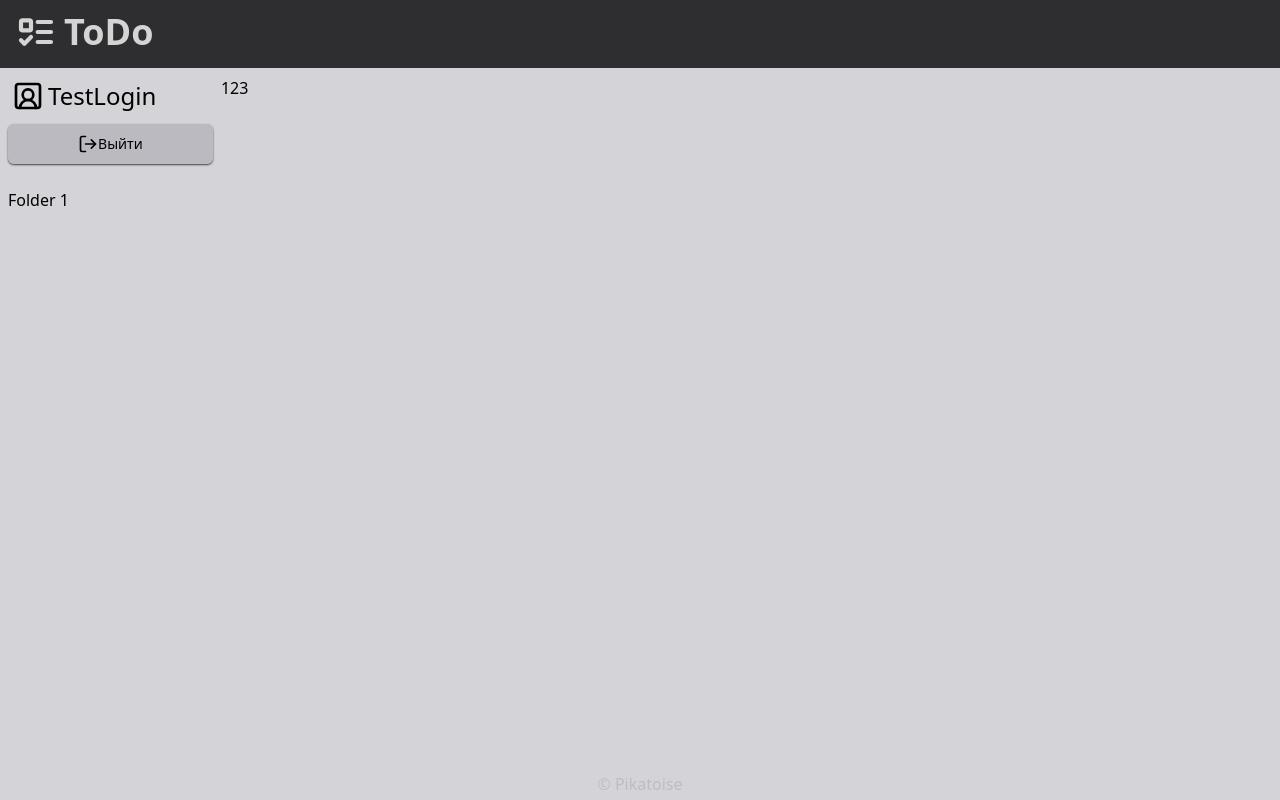
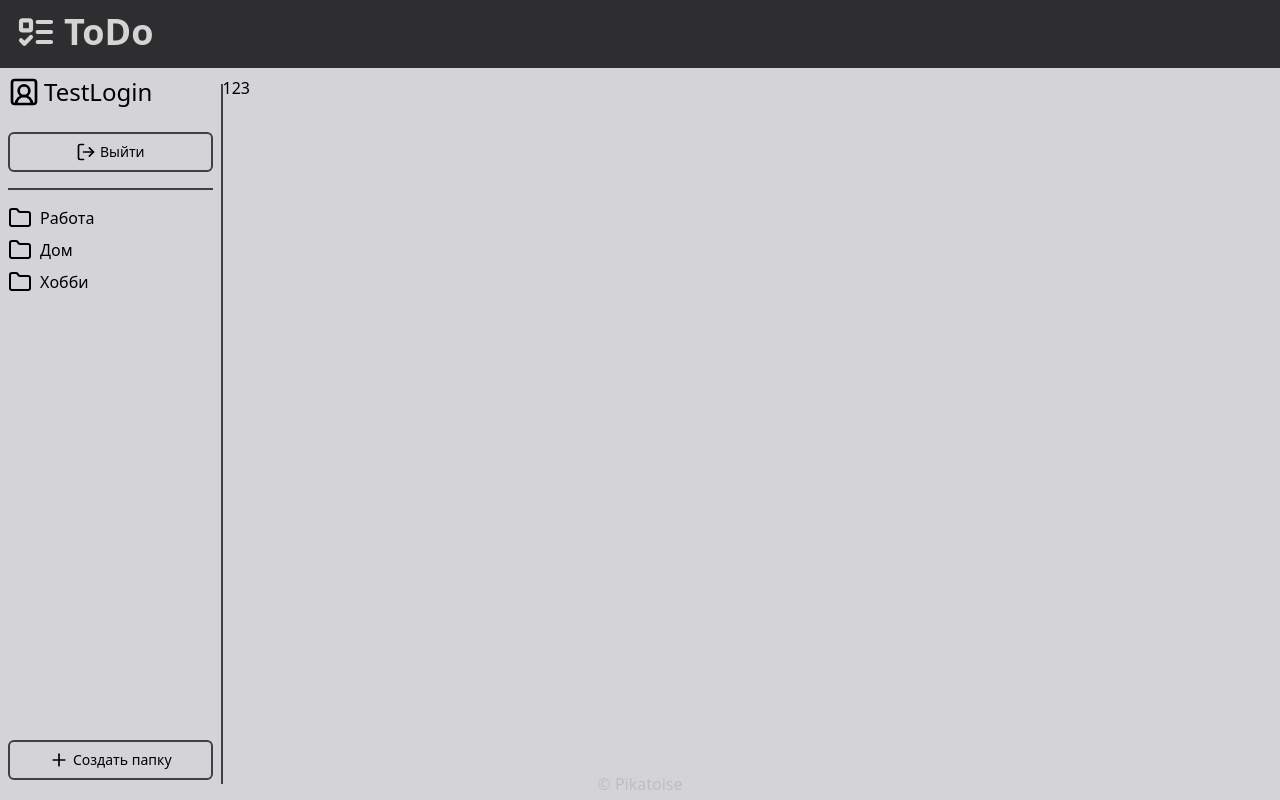
Before and after one commit to Pikatoise/ToDoWeb, a React (Vite) app in the folder Frontend/ToDo.React/: page / in a window 1280 px wide. Built offline with nearby package versions, Linux system fonts and the light colour scheme.

Commit message:
fix separator, add models from api, start list of folders

```diff
--- a/Frontend/ToDo.React/package.json
+++ b/Frontend/ToDo.React/package.json
@@ -4,6 +4,7 @@
 	"version": "0.0.0",
 	"type": "module",
 	"scripts": {
+		"start": "CHOKIDAR_USEPOLLING=true react-scripts start",
 		"dev": "vite",
 		"build": "tsc && vite build",
 		"lint": "eslint . --ext ts,tsx --report-unused-disable-directives --max-warnings 0",
--- /dev/null
+++ b/Frontend/ToDo.React/src/components/Items/FolderItem.tsx
@@ -0,0 +1,19 @@
+import Folder from "@/models/Folder";
+import styles from "@/styles/FolderItem.module.css";
+import { FC } from 'react';
+import { Folder as FolderIcon } from 'lucide-react';
+
+interface FolderItemProps {
+    folder: Folder;
+}
+
+const FolderItem: FC<FolderItemProps> = ({ folder }) => {
+    return (
+        <div className={styles.folder}>
+            <FolderIcon size={24} className={styles.icon} />
+            <span className={styles.name}>{folder.Name}</span>
+        </div>
+    );
+};
+
+export default FolderItem;
--- a/Frontend/ToDo.React/src/components/Separator/Separator.tsx
+++ b/Frontend/ToDo.React/src/components/Separator/Separator.tsx
@@ -1,26 +1,33 @@
 import { FC } from 'react';
 
 export enum Orientation {
-    Vertical = "min-h-max border-e-",
-    Horizontal = "min-w-max border-b-"
+    Vertical = "min-h-max border-s-2",
+    Horizontal = "min-w-max border-t-2"
+}
+
+export enum Margin {
+    VerticalSmall = "my-2",
+    VerticalMedium = "my-4",
+    VerticalBig = "my-6",
+
+    HorizontalSmall = "mx-2",
+    HorizontalMedium = "mx-4",
+    HorizontalBig = "mx-6"
 }
 
 interface SeparatorProps {
     orientation: Orientation,
-    color?: string,
-    margin?: string,
-    stroke?: string;
+    margin?: Margin,
 }
 
-const Separator: FC<SeparatorProps> = ({ orientation, color = "border-zinc-500", margin = "0", stroke = "2" }) => {
-    const styles = [
-        orientation + stroke,
-        orientation === Orientation.Horizontal ? `mx-${margin}` : `my-${margin}`,
-        color
-    ].join(' ');
-
+const Separator: FC<SeparatorProps> = ({ ...props }) => {
     return (
-        <div className={styles} />
+        <div className={
+            [
+                props.orientation,
+                props.margin,
+                "border-zinc-700"
+            ].join(" ")} />
     );
 };
 
--- a/Frontend/ToDo.React/src/components/SidePanel/SidePanel.tsx
+++ b/Frontend/ToDo.React/src/components/SidePanel/SidePanel.tsx
@@ -1,15 +1,22 @@
-import { FC } from 'react';
+import { FC, useState } from 'react';
 import BurgerMenu from "../BurgerMenu/BurgerMenu";
 import { Button } from "../ui/button";
-import { LogOut, UserSquare2 } from "lucide-react";
+import { LogOut, UserSquare2, Plus } from "lucide-react";
 import Separator, { Orientation } from "../Separator/Separator";
 import useAuth from "@/hooks/useAuth";
 import styles from "@/styles/SidePanel.module.css";
 import { useNavigate } from "react-router-dom";
+import Folder from "@/models/Folder";
+import FolderItem from "../Items/FolderItem";
 
 const SidePanel: FC = () => {
     const auth = useAuth();
     const navigate = useNavigate();
+    const [folders, setFolders] = useState<Folder[]>([
+        { Id: 1, Name: "Работа", ProfileId: 1 },
+        { Id: 2, Name: "Дом", ProfileId: 1 },
+        { Id: 3, Name: "Хобби", ProfileId: 1 }
+    ]);
 
     const ExitClick = () => {
         auth?.signOut(() => {
@@ -21,14 +28,16 @@ const SidePanel: FC = () => {
 
     };
 
+    const AddFolderClick = () => {
+
+    };
+
     return (
         <BurgerMenu>
             <div className={styles.sidePanel}>
                 <div className={styles.head}>
-                    <div className={styles.user}>
-                        <Button size="icon" className={styles.btnProfile} onClick={ProfileClick}>
-                            <UserSquare2 color="#000" strokeWidth={2} className={styles.icon} />
-                        </Button>
+                    <div className={styles.user} onClick={ProfileClick}>
+                        <UserSquare2 color="#000" strokeWidth={2} className={styles.icon} />
 
                         <div className={styles.login}>
                             {auth?.user?.Login}
@@ -41,12 +50,22 @@ const SidePanel: FC = () => {
                     </Button>
                 </div>
 
-                <Separator orientation={Orientation.Horizontal} stroke="2" />
+                <Separator orientation={Orientation.Horizontal} />
 
                 <div className={styles.folders}>
                     <div>
-                        Folder 1
+                        {
+                            folders.length == 0 ?
+                                <div className={styles.noFolders}>Пусто</div>
+                                :
+                                folders.map(f => <FolderItem folder={f} key={f.Id} />)
+                        }
                     </div>
+
+                    <Button size="icon" className={styles.btnAddFolder} onClick={AddFolderClick}>
+                        <Plus color="#000" strokeWidth={2} className={styles.icon} />
+                        Создать папку
+                    </Button>
                 </div>
             </div>
         </BurgerMenu>
--- /dev/null
+++ b/Frontend/ToDo.React/src/models/Folder.ts
@@ -0,0 +1,5 @@
+export default class Folder {
+	public Id?: number | null;
+	public Name?: string | null;
+	public ProfileId?: number | null;
+}
--- /dev/null
+++ b/Frontend/ToDo.React/src/models/Profile.ts
@@ -0,0 +1,6 @@
+export default class Profile {
+	public Id?: number | null;
+	public Email?: string | null;
+	public isEmailVerificated?: boolean | null;
+	public isEmailNotificationEnabled?: boolean | null;
+}
--- /dev/null
+++ b/Frontend/ToDo.React/src/models/Task.ts
@@ -0,0 +1,10 @@
+export default class Task {
+	public Id?: number | null;
+	public Name?: string | null;
+	public Description?: string | null;
+	public Status?: number | null; // -1 - Failed | 0 - In progress | 1 - Done
+	public ExpiryDate?: Date | null;
+	public isNotificated?: boolean | null;
+	public ProfileId?: number | null;
+	public FolderId?: number | null;
+}
--- a/Frontend/ToDo.React/src/pages/HomePage.tsx
+++ b/Frontend/ToDo.React/src/pages/HomePage.tsx
@@ -1,7 +1,7 @@
 import useAuth from "@/hooks/useAuth";
 import { FC } from 'react';
 import Container, { Padding } from "@/components/Container/Container";
-import Separator, { Orientation } from "@/components/Separator/Separator";
+import Separator, { Margin, Orientation } from "@/components/Separator/Separator";
 import SidePanel from "@/components/SidePanel/SidePanel";
 
 const HomePage: FC = () => {
@@ -11,7 +11,7 @@ const HomePage: FC = () => {
         <Container padding={Padding.Small} className="flex flex-row">
             <SidePanel />
 
-            <Separator orientation={Orientation.Vertical} />
+            <Separator orientation={Orientation.Vertical} margin={Margin.VerticalSmall} />
 
             <div className="w-full min-h-full">
                 123
--- /dev/null
+++ b/Frontend/ToDo.React/src/styles/FolderItem.module.css
@@ -0,0 +1,10 @@
+.folder {
+	@apply flex mb-2 hover:scale-y-110 hover:scale-x-105 hover:cursor-pointer;
+
+	.icon {
+        @apply me-2;
+	}
+
+	.name {
+	}
+}
--- a/Frontend/ToDo.React/src/styles/SidePanel.module.css
+++ b/Frontend/ToDo.React/src/styles/SidePanel.module.css
@@ -1,28 +1,24 @@
 .sidePanel {
-	@apply flex flex-col h-24 pe-2;
+	@apply flex flex-col min-h-full pe-2 pb-3;
 
 	.head {
 		@apply flex flex-col mb-4;
 
 		.user {
-			@apply flex justify-start items-center mb-2;
+			@apply flex justify-start items-center mb-6 cursor-pointer hover:scale-105 transition-all;
 		}
 
 		.login {
 			@apply inline text-2xl;
 		}
 
-		.btnProfile {
-			@apply bg-transparent hover:bg-zinc-500;
-
-			.icon {
-				@apply w-8 h-8;
-			}
+		.icon {
+			@apply w-8 h-8 me-1;
 		}
 
 		.btnExit {
-			@apply w-full text-black shadow-zinc-700 shadow-sm;
-			@apply bg-transparent hover:bg-zinc-500 bg-zinc-400 bg-opacity-50;
+			@apply w-full text-black border-2 border-zinc-700;
+			@apply bg-transparent hover:bg-zinc-400 hover:bg-opacity-50;
 
 			.icon {
 				@apply w-5 h-5;
@@ -31,6 +27,19 @@
 	}
 
 	.folders {
-		@apply flex flex-col mt-2;
+		@apply flex flex-col justify-between mt-4 min-h-full flex-grow;
+
+		.noFolders {
+			@apply text-lg text-center;
+		}
+
+		.btnAddFolder {
+			@apply w-full text-black border-2 border-zinc-700;
+			@apply bg-transparent hover:bg-zinc-400 hover:bg-opacity-50;
+
+			.icon {
+				@apply w-5 h-5 me-1;
+			}
+		}
 	}
 }
```
Lines whose indentation alone changed are shown as unchanged.
